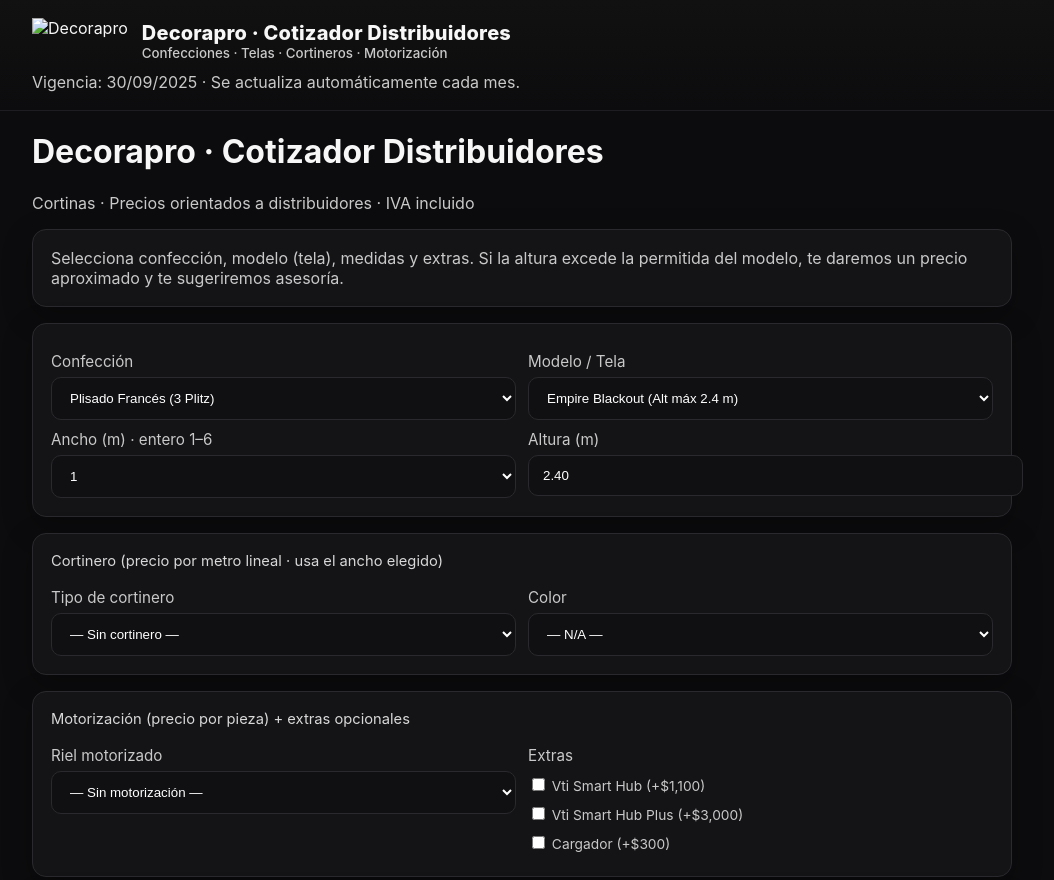
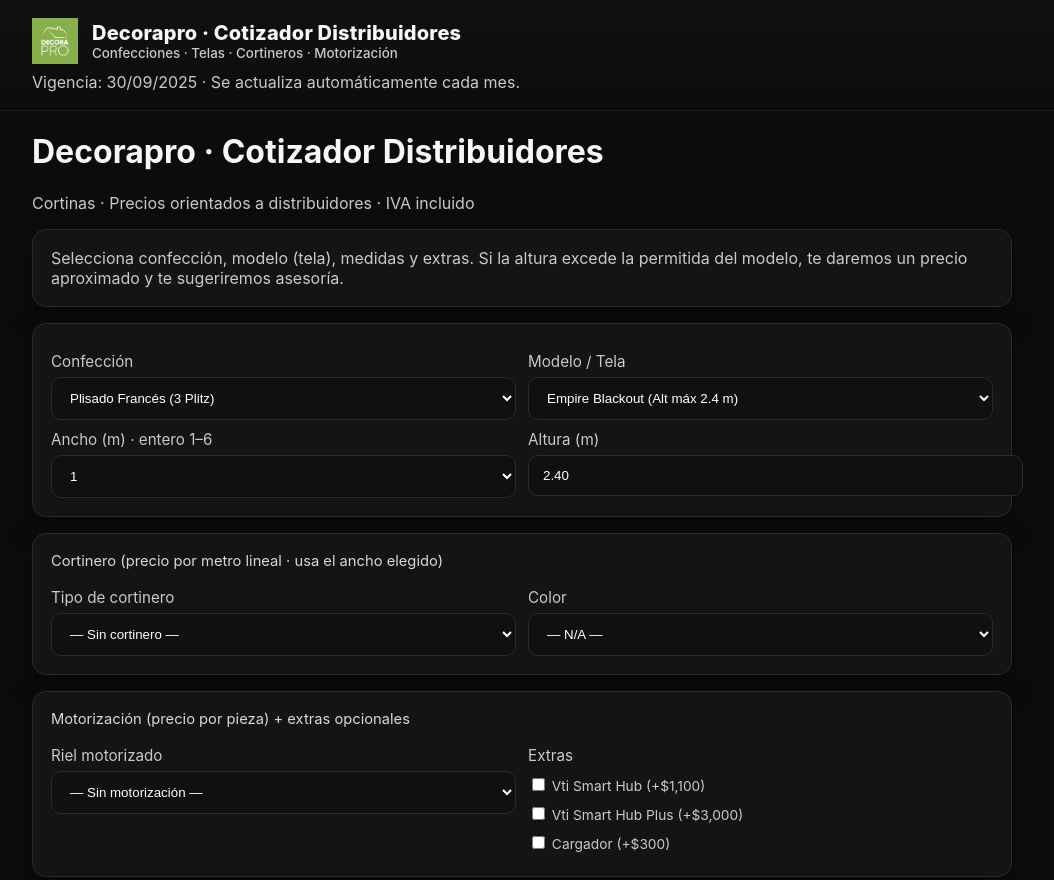
Before and after one commit to uristtrelk/Decorapro, a plain HTML site: page index.html in a window 1280 px wide. Shown: the top 880 px of the page, without its empty margins (118-1172 px from the left). Drawn offline with Linux system fonts and the light colour scheme; files whose address does not match are found by name.

Commit message:
Update index.html

```diff
--- a/index.html
+++ b/index.html
@@ -42,7 +42,7 @@
 <header>
   <div class="wrap">
     <div class="brand">
-      <img src="./assets/logo-verde.png" alt="Decorapro" />
+      <img src="logo-verde.png" alt="Decorapro" />
       <div>
         <h1>Decorapro · Cotizador Distribuidores</h1>
         <small>Confecciones · Telas · Cortineros · Motorización</small>
```
